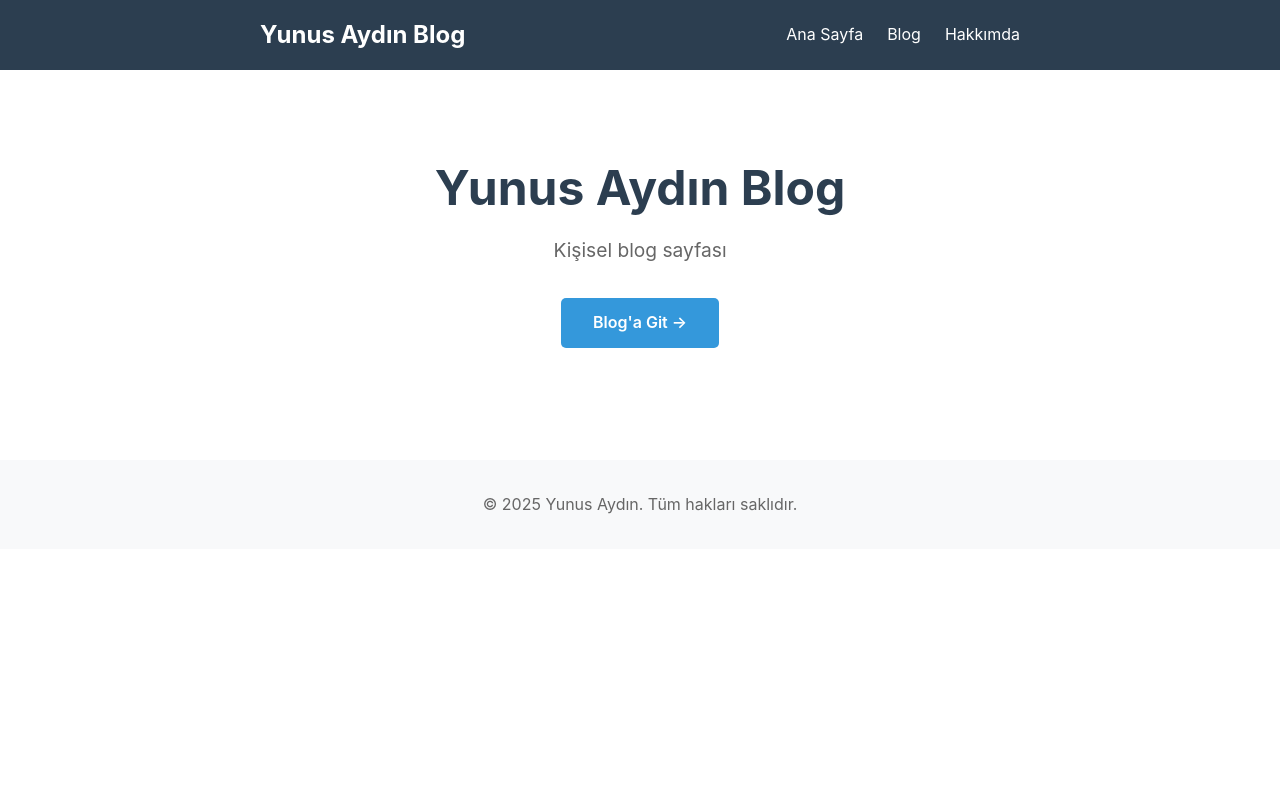
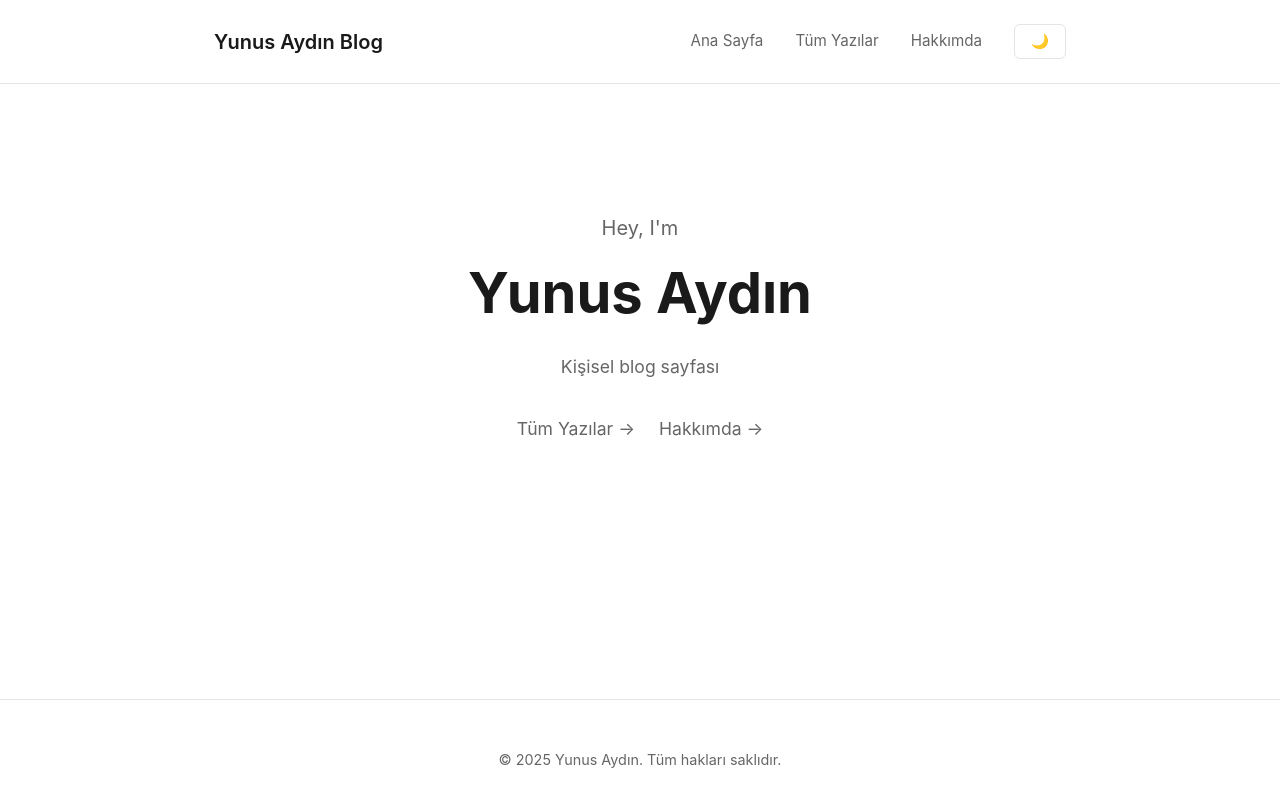
Before and after one commit to aydinnyunus/aydinnyunus.github.io, a Jekyll site: the page built from index.html, in a window 1280 px wide. Shown: the top 807 px of the page. Built offline with Jekyll 4.4.1, drawn with Linux system fonts in a browser that asks for light colours.

Commit message:
Modern blog tasarımı: Dark/Light tema, Adnan Khan tarzı arayüz

```diff
--- a/_layouts/default.html
+++ b/_layouts/default.html
@@ -1,5 +1,5 @@
 <!DOCTYPE html>
-<html lang="tr">
+<html lang="tr" data-theme="light">
 <head>
   <meta charset="UTF-8">
   <meta name="viewport" content="width=device-width, initial-scale=1.0">
@@ -12,8 +12,11 @@
       <a class="site-title" href="{{ '/' | relative_url }}">{{ site.title }}</a>
       <nav class="site-nav">
         <a href="{{ '/' | relative_url }}">Ana Sayfa</a>
-        <a href="{{ '/blog/' | relative_url }}">Blog</a>
+        <a href="{{ '/blog/' | relative_url }}">Tüm Yazılar</a>
         <a href="{{ '/about/' | relative_url }}">Hakkımda</a>
+        <button class="theme-toggle" id="theme-toggle" aria-label="Toggle theme">
+          <span id="theme-icon">🌙</span>
+        </button>
       </nav>
     </div>
   </header>
@@ -29,5 +32,29 @@
       <p>&copy; {{ 'now' | date: "%Y" }} {{ site.author }}. Tüm hakları saklıdır.</p>
     </div>
   </footer>
+
+  <script>
+    // Theme Toggle
+    const themeToggle = document.getElementById('theme-toggle');
+    const themeIcon = document.getElementById('theme-icon');
+    const html = document.documentElement;
+
+    // Get saved theme or default to light
+    const currentTheme = localStorage.getItem('theme') || 'light';
+    html.setAttribute('data-theme', currentTheme);
+    updateThemeIcon(currentTheme);
+
+    themeToggle.addEventListener('click', () => {
+      const currentTheme = html.getAttribute('data-theme');
+      const newTheme = currentTheme === 'dark' ? 'light' : 'dark';
+      html.setAttribute('data-theme', newTheme);
+      localStorage.setItem('theme', newTheme);
+      updateThemeIcon(newTheme);
+    });
+
+    function updateThemeIcon(theme) {
+      themeIcon.textContent = theme === 'dark' ? '☀️' : '🌙';
+    }
+  </script>
 </body>
 </html>
--- a/assets/css/main.css
+++ b/assets/css/main.css
@@ -1,3 +1,30 @@
+/* CSS Variables for Theme */
+:root {
+  --bg-color: #ffffff;
+  --text-color: #1a1a1a;
+  --text-secondary: #666;
+  --border-color: #e5e5e5;
+  --card-bg: #ffffff;
+  --header-bg: #ffffff;
+  --link-color: #2563eb;
+  --link-hover: #1d4ed8;
+  --code-bg: #f4f4f4;
+  --shadow: rgba(0, 0, 0, 0.1);
+}
+
+[data-theme="dark"] {
+  --bg-color: #0d1117;
+  --text-color: #c9d1d9;
+  --text-secondary: #8b949e;
+  --border-color: #30363d;
+  --card-bg: #161b22;
+  --header-bg: #161b22;
+  --link-color: #58a6ff;
+  --link-hover: #79c0ff;
+  --code-bg: #21262d;
+  --shadow: rgba(0, 0, 0, 0.3);
+}
+
 /* Genel Stiller */
 * {
   margin: 0;
@@ -6,24 +33,29 @@
 }
 
 body {
-  font-family: -apple-system, BlinkMacSystemFont, "Segoe UI", Roboto, "Helvetica Neue", Arial, sans-serif;
+  font-family: -apple-system, BlinkMacSystemFont, "Segoe UI", "Noto Sans", Helvetica, Arial, sans-serif;
   line-height: 1.6;
-  color: #333;
-  background-color: #fff;
+  color: var(--text-color);
+  background-color: var(--bg-color);
+  transition: background-color 0.3s ease, color 0.3s ease;
 }
 
 .wrapper {
-  max-width: 800px;
+  max-width: 900px;
   margin: 0 auto;
-  padding: 0 20px;
+  padding: 0 24px;
 }
 
 /* Header */
 .site-header {
-  background-color: #2c3e50;
-  color: #fff;
-  padding: 1rem 0;
-  margin-bottom: 2rem;
+  background-color: var(--header-bg);
+  border-bottom: 1px solid var(--border-color);
+  padding: 1.5rem 0;
+  position: sticky;
+  top: 0;
+  z-index: 100;
+  backdrop-filter: blur(10px);
+  transition: background-color 0.3s ease, border-color 0.3s ease;
 }
 
 .site-header .wrapper {
@@ -33,263 +65,373 @@ body {
 }
 
 .site-title {
-  font-size: 1.5rem;
-  font-weight: bold;
-  color: #fff;
+  font-size: 1.25rem;
+  font-weight: 600;
+  color: var(--text-color);
   text-decoration: none;
+  transition: color 0.3s ease;
 }
 
 .site-nav {
   display: flex;
-  gap: 1.5rem;
+  gap: 2rem;
+  align-items: center;
 }
 
 .site-nav a {
-  color: #fff;
+  color: var(--text-secondary);
   text-decoration: none;
-  transition: opacity 0.3s;
+  font-size: 0.95rem;
+  transition: color 0.3s ease;
+  position: relative;
 }
 
 .site-nav a:hover {
-  opacity: 0.8;
+  color: var(--text-color);
+}
+
+.site-nav a::after {
+  content: '';
+  position: absolute;
+  bottom: -4px;
+  left: 0;
+  width: 0;
+  height: 2px;
+  background-color: var(--link-color);
+  transition: width 0.3s ease;
+}
+
+.site-nav a:hover::after {
+  width: 100%;
+}
+
+/* Theme Toggle */
+.theme-toggle {
+  background: none;
+  border: 1px solid var(--border-color);
+  color: var(--text-color);
+  padding: 0.5rem 1rem;
+  border-radius: 6px;
+  cursor: pointer;
+  font-size: 0.9rem;
+  transition: all 0.3s ease;
+  display: flex;
+  align-items: center;
+  gap: 0.5rem;
+}
+
+.theme-toggle:hover {
+  background-color: var(--card-bg);
+  border-color: var(--text-secondary);
 }
 
 /* Ana Sayfa */
+.home {
+  padding: 4rem 0;
+}
+
 .hero {
   text-align: center;
-  padding: 3rem 0;
-  margin-bottom: 3rem;
+  padding: 4rem 0 6rem;
+  max-width: 700px;
+  margin: 0 auto;
 }
 
-.hero .site-title {
-  font-size: 3rem;
-  color: #2c3e50;
-  margin-bottom: 0.5rem;
+.hero-intro {
+  font-size: 1.25rem;
+  color: var(--text-secondary);
+  margin-bottom: 1rem;
+  font-weight: 400;
 }
 
-.site-description {
-  font-size: 1.2rem;
-  color: #666;
-  margin-bottom: 2rem;
+.hero-name {
+  font-size: 3.5rem;
+  font-weight: 700;
+  color: var(--text-color);
+  margin-bottom: 1.5rem;
+  line-height: 1.2;
 }
 
-.hero-actions {
+.hero-description {
+  font-size: 1.1rem;
+  color: var(--text-secondary);
+  line-height: 1.8;
+  margin-bottom: 2rem;
+  max-width: 600px;
+  margin-left: auto;
+  margin-right: auto;
+}
+
+.hero-links {
+  display: flex;
+  gap: 1.5rem;
+  justify-content: center;
+  align-items: center;
   margin-top: 2rem;
 }
 
-.btn-primary {
-  display: inline-block;
-  padding: 0.75rem 2rem;
-  background-color: #3498db;
-  color: #fff;
+.hero-links a {
+  color: var(--text-secondary);
   text-decoration: none;
-  border-radius: 5px;
-  font-weight: 600;
-  transition: background-color 0.3s;
+  font-size: 1.1rem;
+  transition: color 0.3s ease;
+  display: flex;
+  align-items: center;
+  gap: 0.5rem;
 }
 
-.btn-primary:hover {
-  background-color: #2980b9;
+.hero-links a:hover {
+  color: var(--link-color);
 }
 
-.posts h2 {
-  margin-bottom: 1.5rem;
-  color: #2c3e50;
+/* Blog Listesi */
+.blog-page {
+  padding: 2rem 0 4rem;
+}
+
+.blog-page h1 {
+  font-size: 2rem;
+  font-weight: 700;
+  margin-bottom: 3rem;
+  color: var(--text-color);
 }
 
 .post-list {
   list-style: none;
 }
 
-.post-list li {
-  margin-bottom: 2rem;
-  padding-bottom: 2rem;
-  border-bottom: 1px solid #eee;
-}
-
-.post-list li:last-child {
-  border-bottom: none;
-}
-
-.post-meta {
-  display: block;
-  font-size: 0.9rem;
-  color: #999;
-  margin-bottom: 0.5rem;
-}
-
-.post-link {
-  color: #2c3e50;
-  text-decoration: none;
-  font-size: 1.5rem;
-  font-weight: 600;
-  transition: color 0.3s;
-}
-
-.post-link:hover {
-  color: #3498db;
-}
-
-.post-excerpt {
-  margin-top: 0.5rem;
-  color: #666;
-  line-height: 1.8;
-}
-
-.more-posts {
-  text-align: center;
-  margin-top: 3rem;
-  padding: 2rem 0;
-}
-
-.more-posts a {
-  color: #3498db;
-  text-decoration: none;
-  font-size: 1.1rem;
-  font-weight: 600;
-}
-
-.more-posts a:hover {
-  text-decoration: underline;
-}
-
-/* Blog Sayfası */
-.blog-page h1 {
-  margin-bottom: 2rem;
-  color: #2c3e50;
-}
-
 .post-item {
   margin-bottom: 3rem;
-  padding-bottom: 2rem;
-  border-bottom: 2px solid #eee;
+  padding-bottom: 2.5rem;
+  border-bottom: 1px solid var(--border-color);
+  transition: transform 0.2s ease;
 }
 
 .post-item:last-child {
   border-bottom: none;
+  margin-bottom: 0;
+  padding-bottom: 0;
 }
 
-.post-item h2 {
-  margin: 0.5rem 0;
+.post-item:hover {
+  transform: translateX(4px);
+}
+
+.post-meta {
+  display: flex;
+  align-items: center;
+  gap: 0.75rem;
+  font-size: 0.875rem;
+  color: var(--text-secondary);
+  margin-bottom: 0.75rem;
+}
+
+.post-date {
+  color: var(--text-secondary);
+}
+
+.post-link {
+  color: var(--text-color);
+  text-decoration: none;
+  font-size: 1.5rem;
+  font-weight: 600;
+  line-height: 1.3;
+  display: block;
+  margin-bottom: 0.75rem;
+  transition: color 0.3s ease;
+}
+
+.post-link:hover {
+  color: var(--link-color);
+}
+
+.post-excerpt {
+  color: var(--text-secondary);
+  line-height: 1.7;
+  font-size: 1rem;
+  margin-top: 0.5rem;
 }
 
 /* Post Sayfası */
 .post {
-  max-width: 700px;
+  max-width: 750px;
   margin: 0 auto;
+  padding: 2rem 0 4rem;
 }
 
 .post-header {
-  margin-bottom: 2rem;
-  padding-bottom: 1rem;
-  border-bottom: 2px solid #eee;
+  margin-bottom: 3rem;
+  padding-bottom: 1.5rem;
+  border-bottom: 1px solid var(--border-color);
 }
 
 .post-title {
   font-size: 2.5rem;
-  color: #2c3e50;
-  margin-bottom: 0.5rem;
+  font-weight: 700;
+  color: var(--text-color);
+  margin-bottom: 1rem;
+  line-height: 1.2;
+}
+
+.post-meta-header {
+  display: flex;
+  align-items: center;
+  gap: 1rem;
+  font-size: 0.95rem;
+  color: var(--text-secondary);
 }
 
 .post-content {
   font-size: 1.1rem;
   line-height: 1.8;
-  color: #444;
+  color: var(--text-color);
 }
 
 .post-content h2 {
-  margin-top: 2rem;
+  margin-top: 2.5rem;
   margin-bottom: 1rem;
-  color: #2c3e50;
+  font-size: 1.75rem;
+  font-weight: 600;
+  color: var(--text-color);
 }
 
 .post-content h3 {
-  margin-top: 1.5rem;
+  margin-top: 2rem;
   margin-bottom: 0.75rem;
-  color: #34495e;
+  font-size: 1.4rem;
+  font-weight: 600;
+  color: var(--text-color);
 }
 
 .post-content p {
-  margin-bottom: 1rem;
+  margin-bottom: 1.25rem;
 }
 
 .post-content ul,
 .post-content ol {
   margin-left: 2rem;
-  margin-bottom: 1rem;
+  margin-bottom: 1.25rem;
+}
+
+.post-content li {
+  margin-bottom: 0.5rem;
 }
 
 .post-content code {
-  background-color: #f4f4f4;
-  padding: 0.2rem 0.4rem;
-  border-radius: 3px;
-  font-family: 'Courier New', monospace;
+  background-color: var(--code-bg);
+  padding: 0.2rem 0.5rem;
+  border-radius: 4px;
+  font-family: 'SF Mono', 'Monaco', 'Cascadia Code', 'Roboto Mono', monospace;
   font-size: 0.9em;
+  color: var(--text-color);
+  border: 1px solid var(--border-color);
 }
 
 .post-content pre {
-  background-color: #f4f4f4;
-  padding: 1rem;
-  border-radius: 5px;
+  background-color: var(--code-bg);
+  padding: 1.25rem;
+  border-radius: 8px;
   overflow-x: auto;
-  margin-bottom: 1rem;
+  margin-bottom: 1.5rem;
+  border: 1px solid var(--border-color);
 }
 
 .post-content pre code {
   background-color: transparent;
   padding: 0;
+  border: none;
 }
 
 .post-footer {
-  margin-top: 3rem;
+  margin-top: 4rem;
   padding-top: 2rem;
-  border-top: 2px solid #eee;
+  border-top: 1px solid var(--border-color);
   display: flex;
   justify-content: space-between;
+  align-items: center;
 }
 
 .post-footer a {
-  color: #3498db;
+  color: var(--link-color);
   text-decoration: none;
-  font-weight: 600;
+  font-weight: 500;
+  transition: color 0.3s ease;
 }
 
 .post-footer a:hover {
-  text-decoration: underline;
+  color: var(--link-hover);
 }
 
 /* Footer */
 .site-footer {
-  margin-top: 4rem;
-  padding: 2rem 0;
-  background-color: #f8f9fa;
+  margin-top: 6rem;
+  padding: 3rem 0;
+  border-top: 1px solid var(--border-color);
   text-align: center;
-  color: #666;
+  color: var(--text-secondary);
+  font-size: 0.9rem;
 }
 
 /* Responsive */
-@media (max-width: 600px) {
+@media (max-width: 768px) {
+  .wrapper {
+    padding: 0 20px;
+  }
+
   .site-header .wrapper {
+    flex-wrap: wrap;
+  }
+
+  .site-nav {
+    gap: 1.25rem;
+    font-size: 0.9rem;
+  }
+
+  .hero-name {
+    font-size: 2.5rem;
+  }
+
+  .hero-description {
+    font-size: 1rem;
+  }
+
+  .hero-links {
     flex-direction: column;
     gap: 1rem;
   }
 
-  .site-nav {
-    flex-direction: column;
-    gap: 0.5rem;
-    text-align: center;
-  }
-
-  .hero .site-title {
+  .post-title {
     font-size: 2rem;
-  }
-
-  .post-title {
-    font-size: 1.8rem;
   }
 
   .post-footer {
     flex-direction: column;
     gap: 1rem;
+    align-items: flex-start;
+  }
+
+  .blog-page h1 {
+    font-size: 1.75rem;
+  }
+
+  .post-link {
+    font-size: 1.25rem;
   }
 }
+
+@media (max-width: 480px) {
+  .hero {
+    padding: 2rem 0 4rem;
+  }
+
+  .hero-name {
+    font-size: 2rem;
+  }
+
+  .site-nav {
+    flex-direction: column;
+    gap: 0.75rem;
+    width: 100%;
+    margin-top: 1rem;
+  }
+}
--- a/index.html
+++ b/index.html
@@ -5,10 +5,12 @@ title: Ana Sayfa
 
 <div class="home">
   <div class="hero">
-    <h1 class="site-title">{{ site.title }}</h1>
-    <p class="site-description">{{ site.description }}</p>
-    <div class="hero-actions">
-      <a href="/blog/" class="btn-primary">Blog'a Git →</a>
+    <p class="hero-intro">Hey, I'm</p>
+    <h1 class="hero-name">{{ site.author }}</h1>
+    <p class="hero-description">{{ site.description }}</p>
+    <div class="hero-links">
+      <a href="/blog/">Tüm Yazılar →</a>
+      <a href="/about/">Hakkımda →</a>
     </div>
   </div>
 </div>
```
Also changed, not shown: _layouts/post.html (+4 -3 lines), blog.html (+8 -2 lines).
